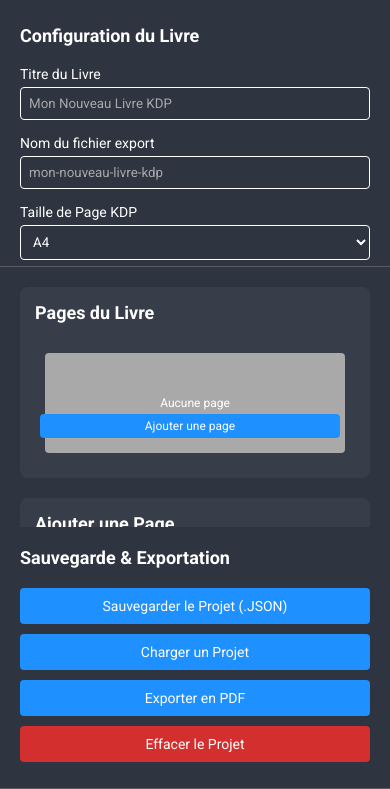
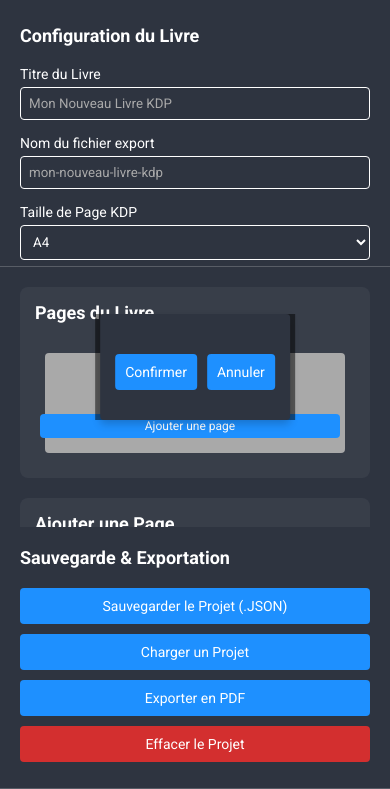
Before and after one commit to Numa-Q/KDP, a plain HTML site: page index.html in a window 390 px wide. Shown: the part 55-844 px from the top of the page. Drawn offline with nearby package versions, Linux system fonts and the light colour scheme.

Commit message:
Update styles.css v18 css fix

```diff
--- a/styles.css
+++ b/styles.css
@@ -369,12 +369,12 @@ button:disabled {
 .modal {
     display: none;
     position: fixed;
-    top: 0;
-    left: 0;
-    width: 100%;
-    height: 100%;
+    top: 50%;
+    left: 50%;
+    transform: translate(-50%, -50%); /* Centrage précis */
     background-color: rgba(0, 0, 0, 0.5);
     z-index: 2000;
+    display: flex; /* Flexbox explicite pour centrage */
     align-items: center;
     justify-content: center;
 }
@@ -387,6 +387,8 @@ button:disabled {
     max-width: 500px;
     width: 90%;
     text-align: center;
+    margin: auto; /* Centrage supplémentaire */
+    box-shadow: 0 4px 8px rgba(0, 0, 0, 0.2); /* Ombre pour visibilité */
 }
 
 .modal-buttons {
@@ -412,9 +414,10 @@ button:disabled {
     font-size: 14px;
     opacity: 0;
     transform: translateY(20px);
-    z-index: 1500;
+    z-index: 1600; /* Augmenté pour visibilité */
     transition: opacity 0.3s ease-in-out, transform 0.3s ease-in-out;
     display: none;
+    box-shadow: 0 2px 4px rgba(0, 0, 0, 0.2); /* Ombre pour contraste */
 }
 
 .toast.active {
@@ -432,7 +435,7 @@ button:disabled {
 }
 
 .toast-error {
-    background-color: var(--toast-error-bg);
+    background-color: --toast-error-bg);
 }
 
 .toast-info {
@@ -464,6 +467,13 @@ button:disabled {
         right: 5%;
         bottom: 10px;
     }
+
+    /* Garantir centrage modale sur petits écrans */
+    .modal {
+        top: 50%;
+        left: 50%;
+        transform: translate(-50%, -50%);
+    }
 }
 
 @media (max-width: 768px) {
@@ -487,4 +497,10 @@ button:disabled {
     .button-group {
         flex-direction: column;
     }
+
+    /* Ajuster modale pour petits écrans */
+    .modal-content {
+        width: 95%;
+        max-width: 400px;
+    }
 }
```
